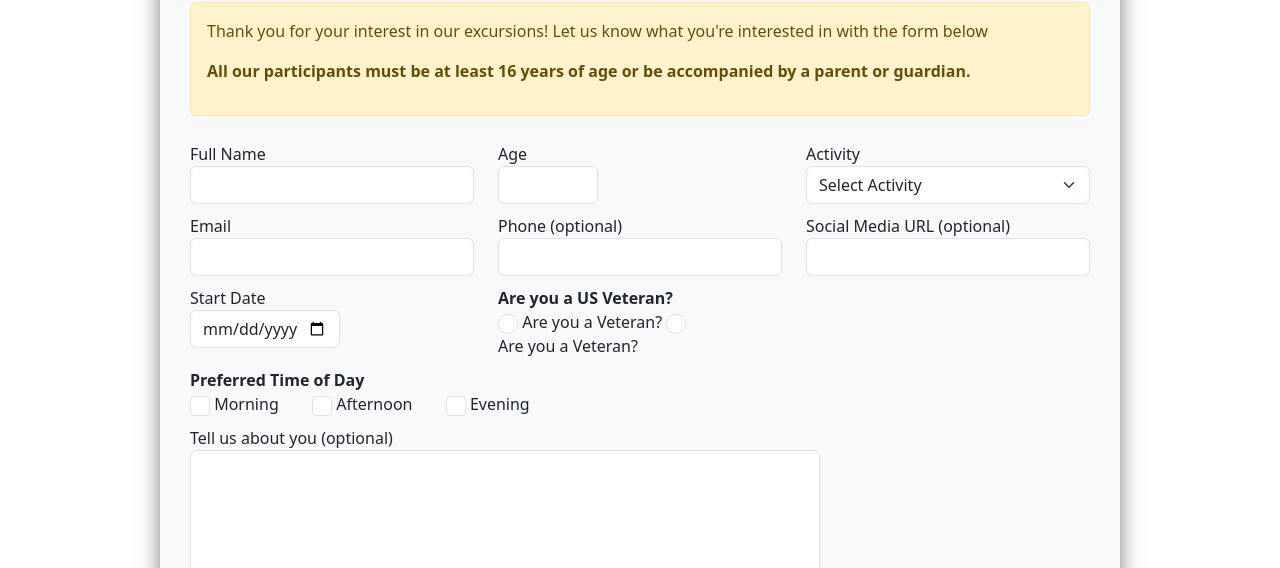
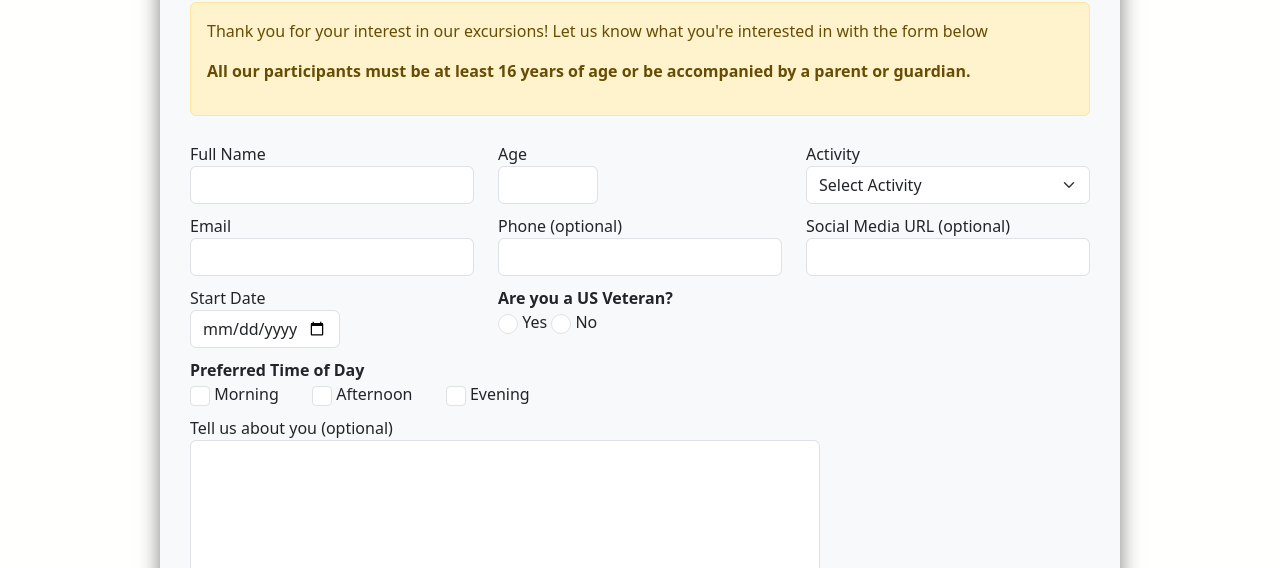
Before and after one commit to BryceHJohnson/nitlify-imed1316-simmer-2023, a website: page form.html in a window 1280 px wide. Shown: the part 532-1100 px from the top of the page. Drawn offline with nearby package versions, Linux system fonts and the light colour scheme; some packages are replaced by stand-ins of ours; a script that the page names is missing.

Commit message:
REAL-Fixing veteran buttons

```diff
--- a/form.html
+++ b/form.html
@@ -400,7 +400,7 @@
                 required
                 class="form-check-input radio"
               />
-              <label for="veteran-yes">Are you a Veteran?</label>
+              <label for="veteran-yes">Yes</label>
 
               <input
                 type="radio"
@@ -410,7 +410,7 @@
                 required
                 class="form-check-input radio"
               />
-              <label for="veteran-no">Are you a Veteran?</label>
+              <label for="veteran-no">No</label>
             </div>
 
             <!-- time of day - checkbox field -->
```
